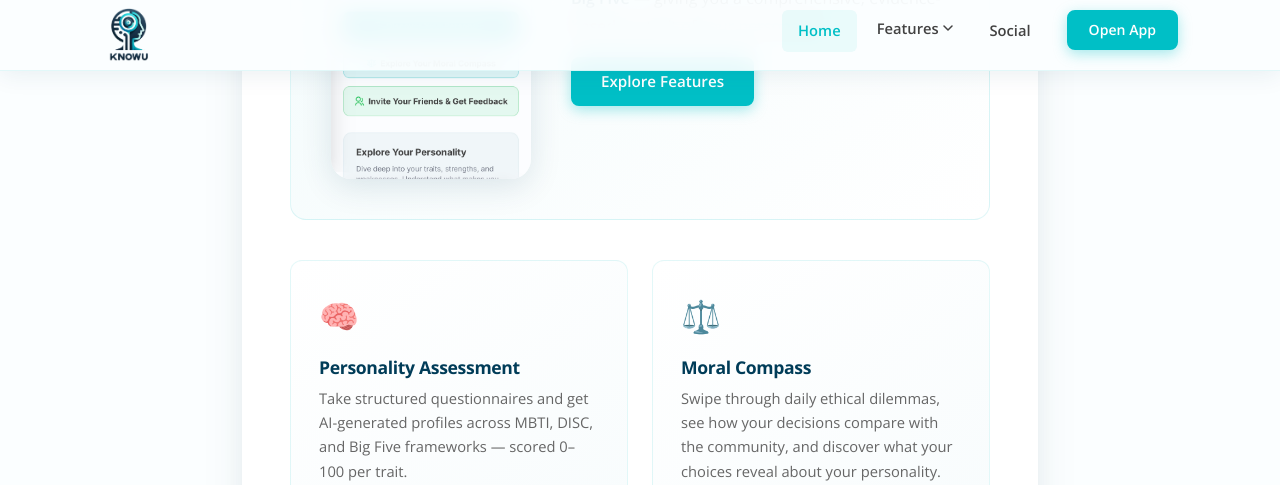
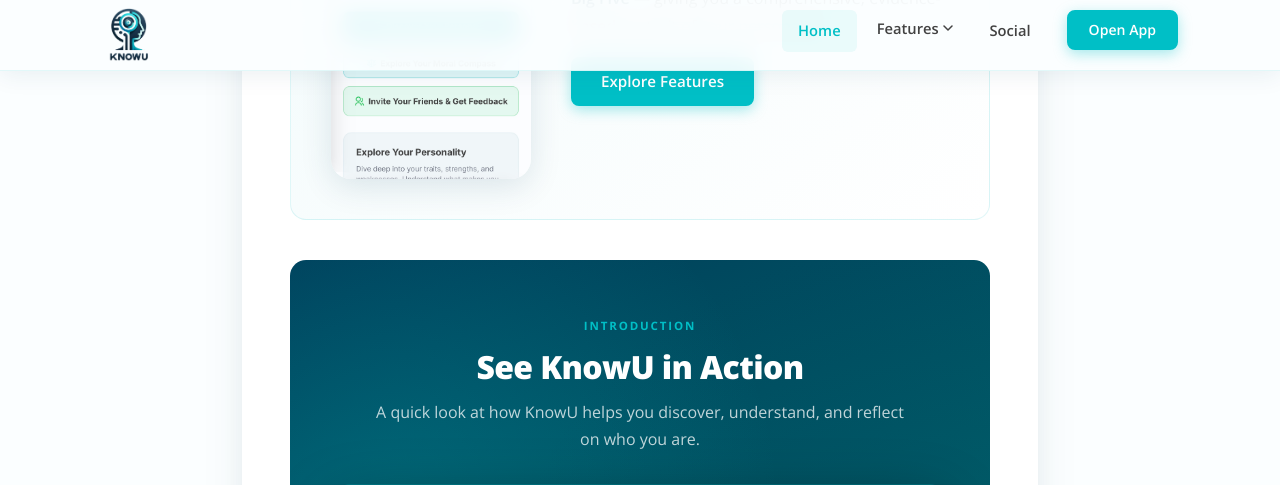
Before and after one commit to maksimluzik/knowu, a Jekyll site: the page built from index.markdown, in a window 1280 px wide and 1400 px high, scrolled down 1262 px. Shown: the top 485 px of the window. Built offline with Jekyll 4.4.1, drawn with Linux system fonts in a browser that asks for light colours; grey boxes are pictures that could not be loaded.

Commit message:
add intro video

```diff
--- a/assets/css/main.css
+++ b/assets/css/main.css
@@ -592,6 +592,80 @@
   position: absolute; top: 0; left: 0; width: 100%; height: 100%; border: 0;
 }
 
+/* ---------- Intro Video Section ---------- */
+.intro-video-section {
+  background: linear-gradient(160deg, #003C58 0%, #00626b 60%, #00BFC6 100%);
+  border-radius: 16px;
+  padding: 3.5rem 3rem;
+  margin: 2.5rem 0;
+  position: relative;
+  overflow: hidden;
+}
+
+.intro-video-section::before {
+  content: '';
+  position: absolute; inset: 0;
+  background:
+    radial-gradient(circle at 15% 40%, rgba(0,191,198,0.22) 0%, transparent 55%),
+    radial-gradient(circle at 85% 60%, rgba(0,60,88,0.3) 0%, transparent 55%);
+  pointer-events: none;
+}
+
+.intro-video-section__inner {
+  position: relative; z-index: 1;
+  text-align: center;
+}
+
+.intro-video-section__eyebrow {
+  font-size: 0.72rem;
+  font-weight: 700;
+  text-transform: uppercase;
+  letter-spacing: 0.16em;
+  color: #00BFC6;
+  margin-bottom: 0.6rem;
+}
+
+.intro-video-section__heading {
+  font-size: 2rem;
+  font-weight: 800;
+  color: #fff;
+  margin: 0 0 0.75rem;
+  padding-bottom: 0;
+  border-bottom: none;
+}
+
+.intro-video-section__subtext {
+  font-size: 1rem;
+  color: rgba(255,255,255,0.75);
+  max-width: 540px;
+  margin: 0 auto 2rem;
+  line-height: 1.7;
+}
+
+.intro-video-section__player {
+  border-radius: 12px;
+  overflow: hidden;
+  box-shadow:
+    0 24px 64px rgba(0,0,0,0.45),
+    0 0 0 1px rgba(0,191,198,0.22),
+    0 2px 0 rgba(255,255,255,0.08) inset;
+}
+
+.intro-video-section__player .responsive-div {
+  margin: 0;
+  border-radius: 0;
+}
+
+@media (max-width: 640px) {
+  .intro-video-section {
+    padding: 2.5rem 1.5rem;
+    border-radius: 12px;
+  }
+  .intro-video-section__heading {
+    font-size: 1.6rem;
+  }
+}
+
 /* ---------- Footer ---------- */
 .site-footer {
   background: #003C58;
--- a/index.markdown
+++ b/index.markdown
@@ -20,6 +20,25 @@
     <a href="/features/" class="btn btn-primary">Explore Features</a>
   </div>
 </div>
+
+<section class="intro-video-section">
+  <div class="intro-video-section__inner">
+    <p class="intro-video-section__eyebrow">Introduction</p>
+    <h2 class="intro-video-section__heading">See KnowU in Action</h2>
+    <p class="intro-video-section__subtext">A quick look at how KnowU helps you discover, understand, and reflect on who you are.</p>
+    <div class="intro-video-section__player">
+      <div class="responsive-div">
+        <iframe
+          src="https://www.youtube.com/embed/RtCyR9tDzos?rel=0&modestbranding=1"
+          title="KnowU Introduction Video"
+          allow="accelerometer; autoplay; clipboard-write; encrypted-media; gyroscope; picture-in-picture; web-share"
+          allowfullscreen
+          loading="lazy">
+        </iframe>
+      </div>
+    </div>
+  </div>
+</section>
 
 <div class="features-grid">
   <div class="feature-card">
```
